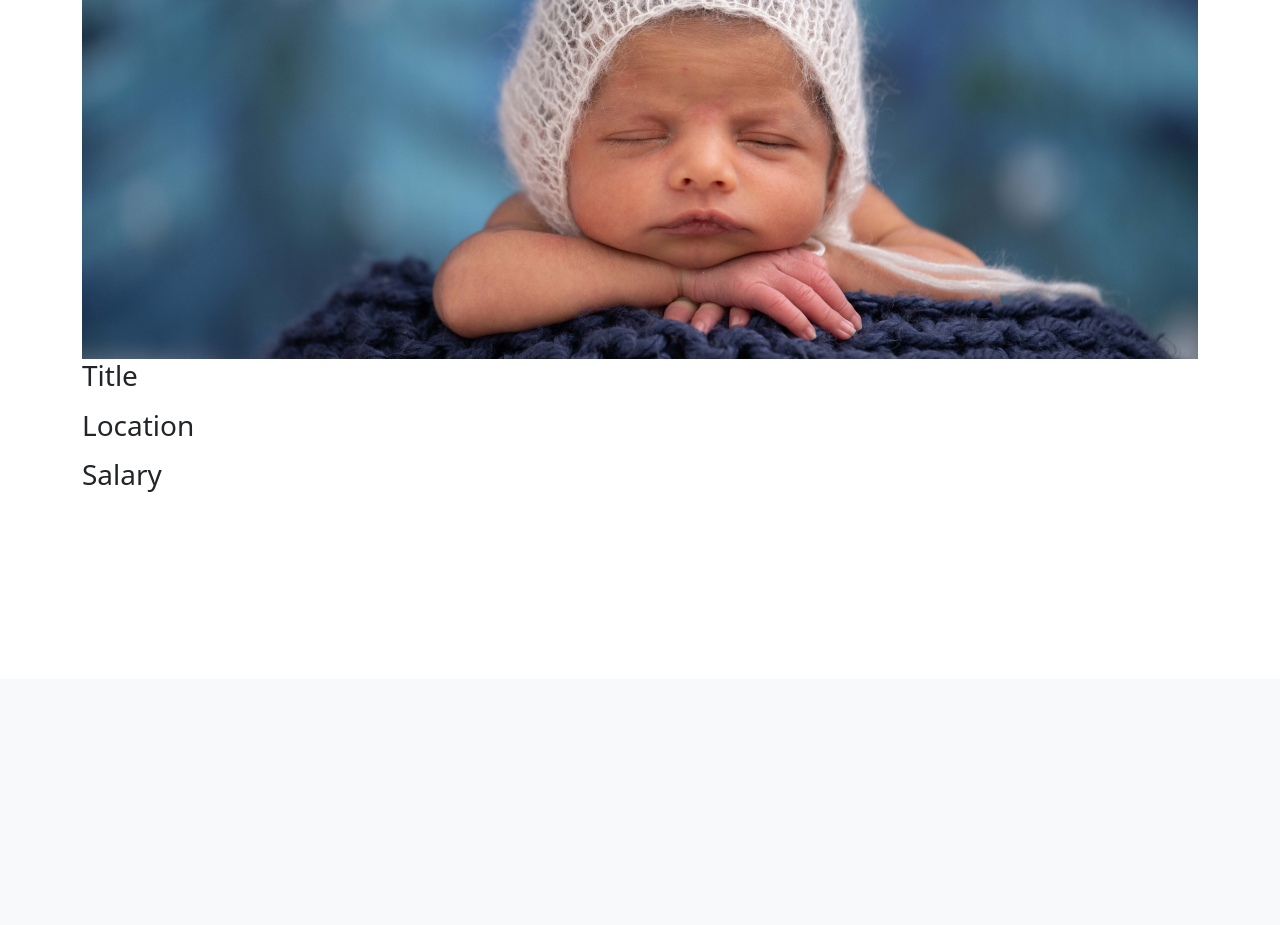
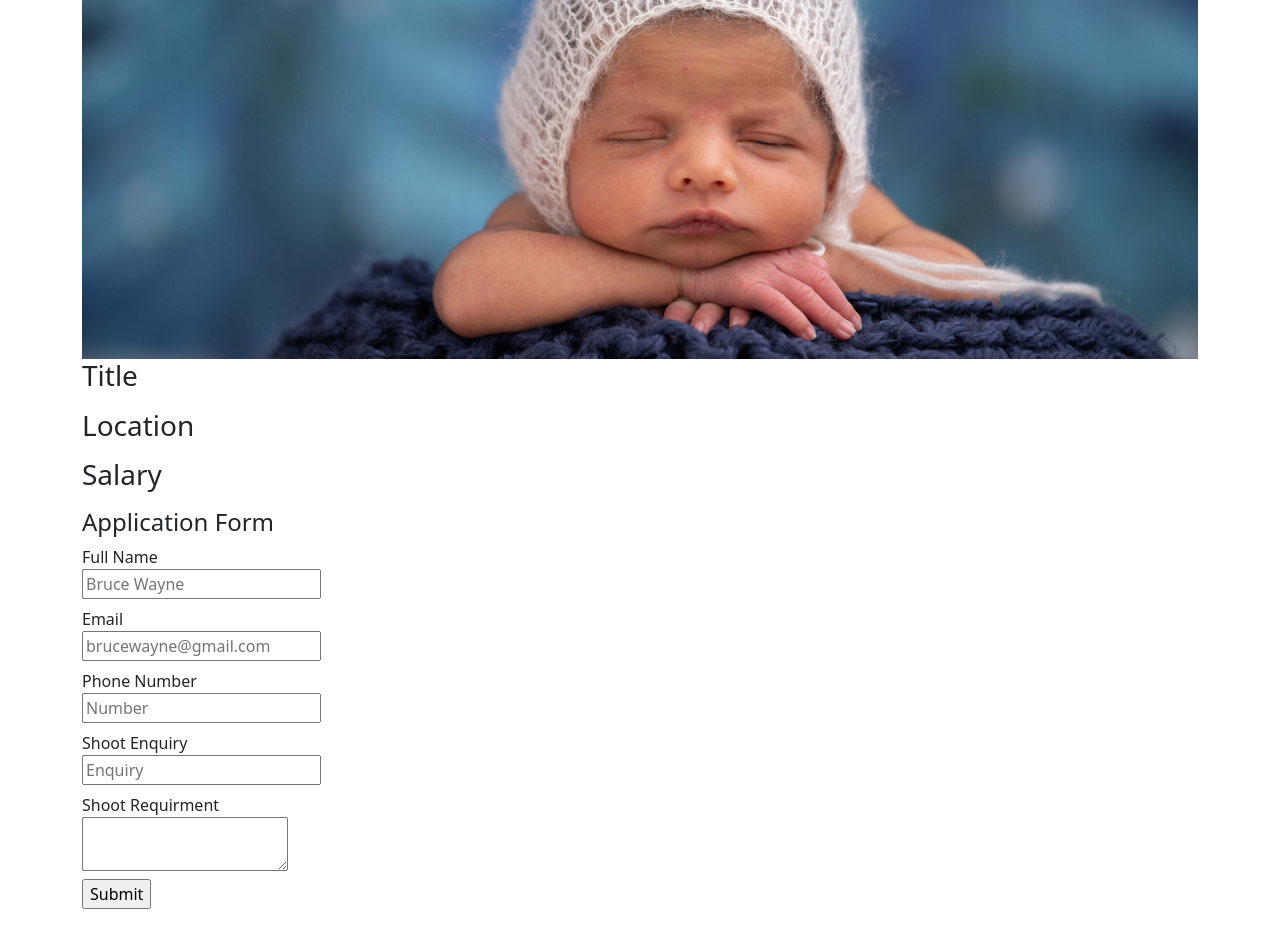
Before and after one commit to Jai0926/Firstseedphotographywebsite-v2, a Flask app: template templates/servicepage.html in a window 1280 px wide. Shown: the part 121-1046 px from the top of the page. Before the commit the page ends 613 px from the top, so only its background shows below. Run offline with Flask 2, Linux system fonts and the light colour scheme; the template is opened without the code that fills it, so the values that code supplies are empty.

```diff
--- a/app.py
+++ b/app.py
@@ -1,5 +1,5 @@
-from flask import Flask, render_template,jsonify
-from database import load_services_db,load_service_db
+from flask import Flask, render_template,jsonify,request
+from database import load_services_db,load_service_db,add_application_to_db
 
 
 app = Flask(__name__)
@@ -22,6 +22,15 @@ def show_service(id):
   return render_template('servicepage.html',
                          service=service)
 
+@app.route("/service/<id>/apply", methods=['post'])
+def apply_to_service(id):
+   data = request.form
+   service= load_service_db(id)
+   add_application_to_db(id,data)
+   return render_template('application_submited.html',
+                         application = data,
+                        service=service)
+
 
 if __name__ == "__main__":
   app.run(host='0.0.0.0', debug=True)
--- /dev/null
+++ b/templates/application_form.html
@@ -0,0 +1,31 @@
+<h4>
+  Application Form
+</h4>
+<form action="/service/{{service['id']}}/apply" method="post">
+  <div class="mb-2">
+  <lable>Full Name</lable><br>
+  <input type="text" name="full_name" placeholder="Bruce Wayne">
+  </div>
+
+  <div class="mb-2">
+  <lable>Email</lable><br>
+  <input type="text" name="email" placeholder="brucewayne@gmail.com">
+  </div>
+
+  <div class="mb-2">
+  <lable>Phone Number</lable><br>
+  <input type="text" name="Phone Number" placeholder="Number">
+  </div>
+
+  <div class="mb-2">
+  <lable>Shoot Enquiry</lable><br>
+  <input type="text" name="Shoot Enquiry" placeholder="Enquiry">
+  </div>
+
+  <div class="mb-2">
+  <lable>Shoot Requirment</lable><br>
+  <textarea name="Explain"></textarea>
+  </div>
+<input type="submit">
+
+</form>
--- a/templates/servicepage.html
+++ b/templates/servicepage.html
@@ -15,6 +15,7 @@
     <p>{{service.location}}</p>
     <h3>Salary</h3>
     <p>{{service.salary}}</p>
+      {% include'application_form.html'%}
     </div>
   </body>
 </html>
```
Also changed, not shown: database.py (+12 -0 lines), templates/application_submited.html (added, +31 -0 lines), templates/empty.html (deleted).
